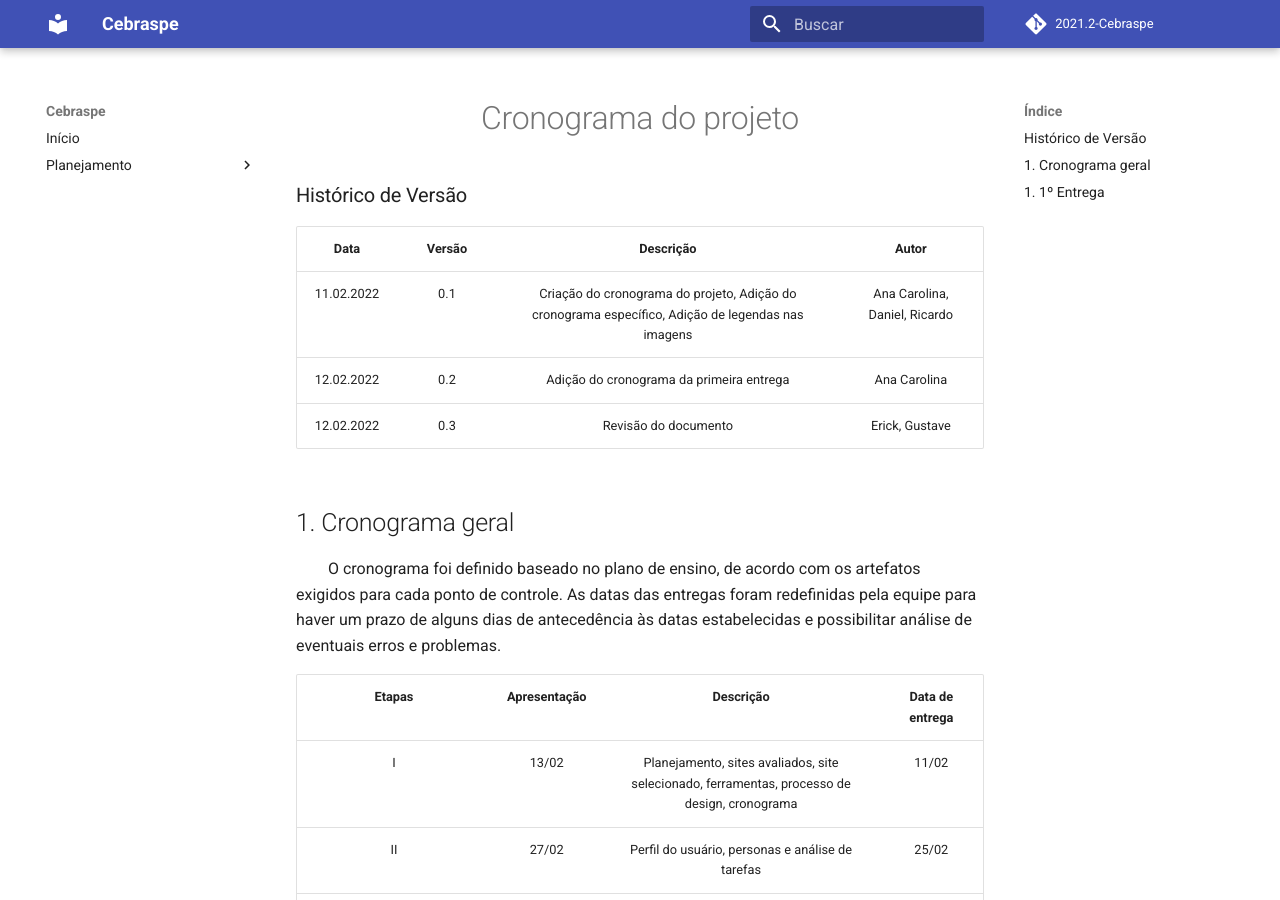
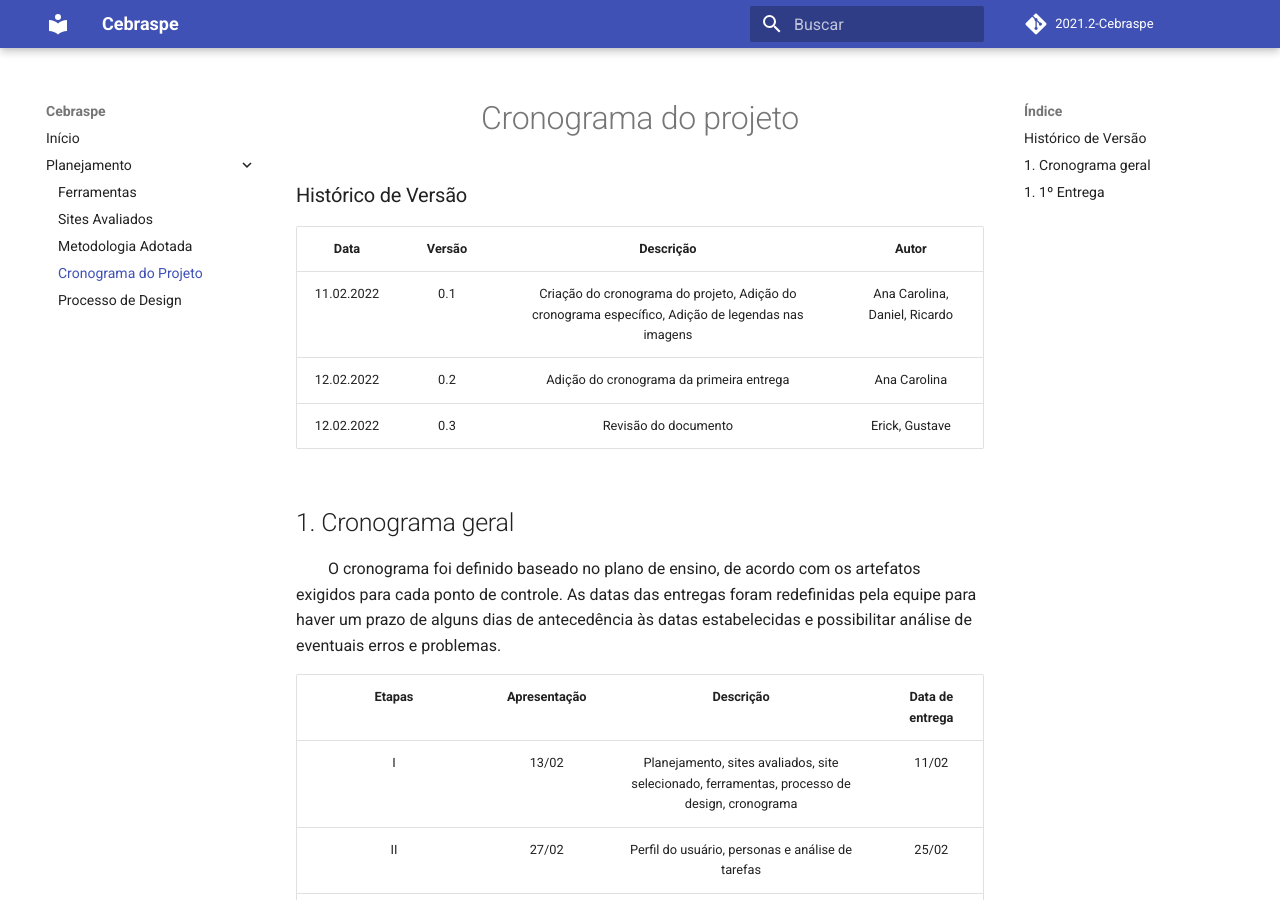
Before and after one commit to Interacao-Humano-Computador/2021.2-Cebraspe, an MkDocs documentation site: the page built from docs/Planejamento/Cronograma/Cronograma.md, in a window 1280 px wide and 900 px high. Built offline with MkDocs 1.6.1 and Material for MkDocs 9.7.7, drawn with Linux system fonts in a browser that asks for light colours; comment, search, counter and statistics services are not loaded; some of the changed lines change nothing that is shown.

Commit message:
Correção do mkdocs

```diff
--- a/mkdocs.yml
+++ b/mkdocs.yml
@@ -10,7 +10,7 @@ nav:
     - Ferramentas: Planejamento/Ferramentas/ferramentas.md
     - Sites Avaliados: Planejamento/Sites/sites.md
     - Metodologia Adotada: Planejamento/Metodologias/Metodologias.md
-    - Cronograma do Projeto: Cronograma/Cronograma.md
+    - Cronograma do Projeto: Planejamento/Cronograma/Cronograma.md
     - Processo de Design: Processo/Processo.md
 
 theme:
```
